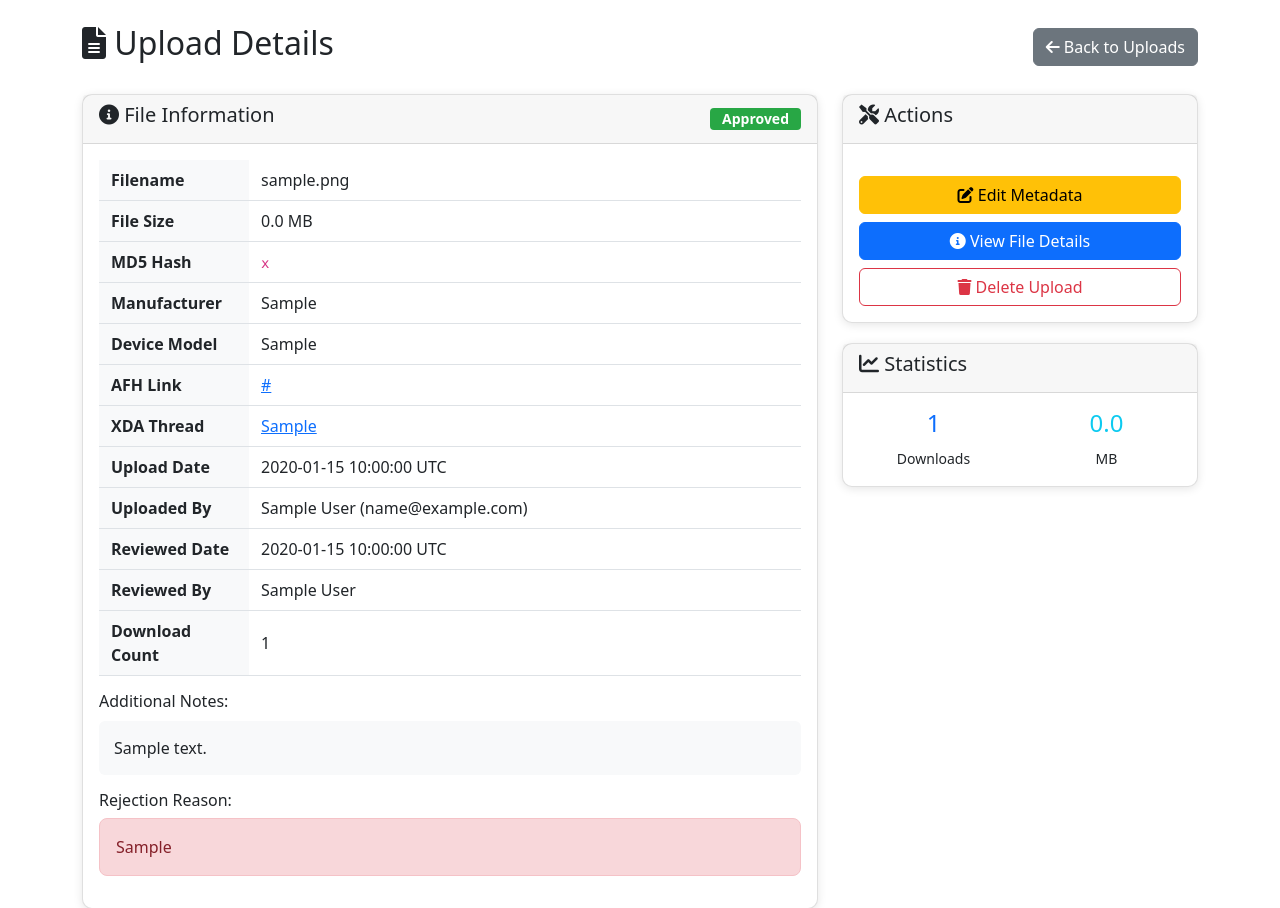
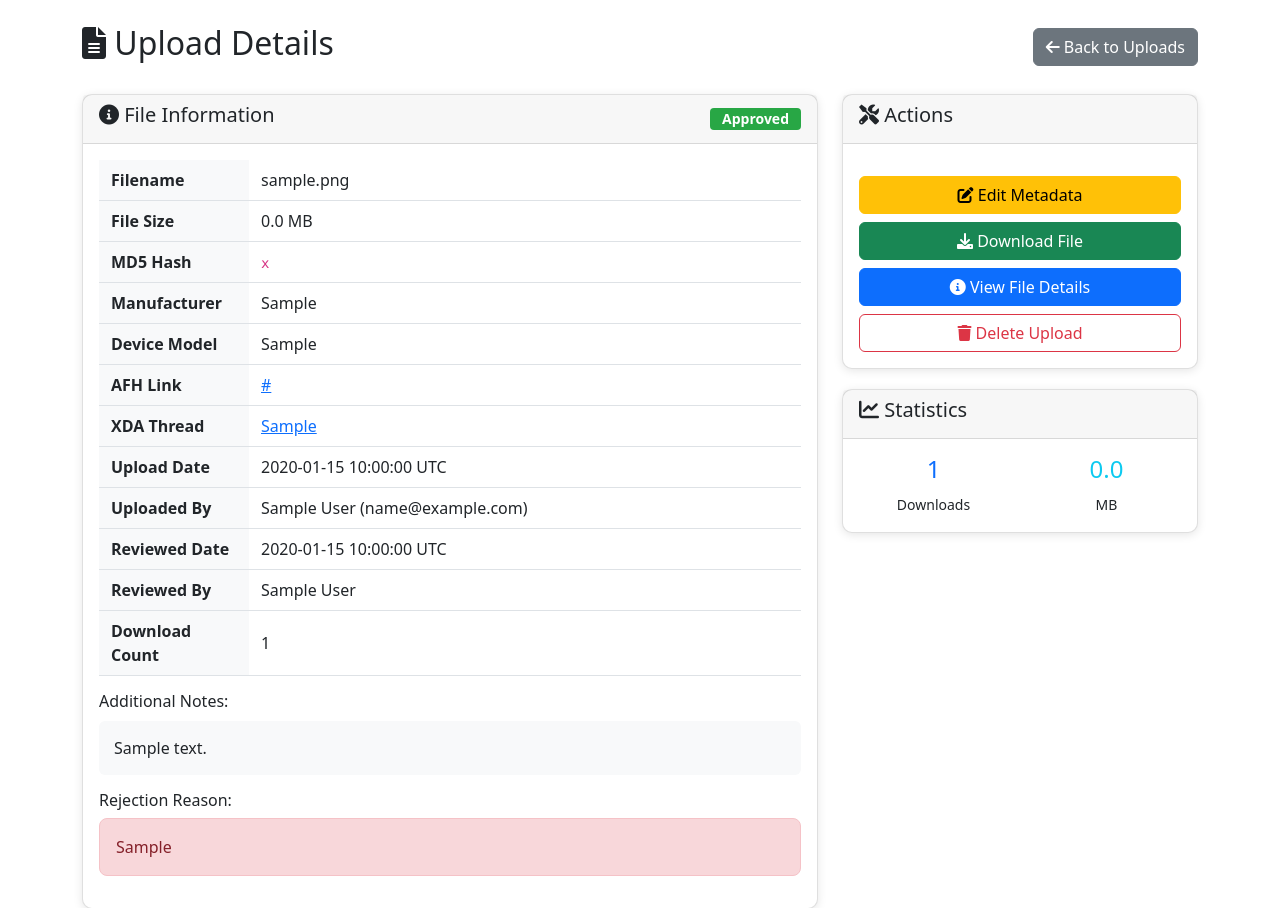
Before and after one commit to JoshAtticus/AFHArchive, a Flask app: page /admin/upload/1 in a window 1280 px wide. Shown: the part 58-966 px from the top of the page. Run offline with Flask 3, Linux system fonts and the light colour scheme; a user stored in the database is signed in; tables that the repository leaves empty hold one stand-in row (values such as "Sample post"); grey boxes marked "Sample" are stand-in pictures.

Commit message:
(admin) download files from admin dashboard

```diff
--- a/app/routes/admin.py
+++ b/app/routes/admin.py
@@ -1,4 +1,4 @@
-from flask import Blueprint, render_template, request, redirect, url_for, flash, jsonify, current_app
+from flask import Blueprint, render_template, request, redirect, url_for, flash, jsonify, current_app, Response, abort
 from flask_login import login_required, current_user
 from app import db
 from app.models import Upload, User, Announcement
@@ -8,6 +8,7 @@ from app.utils.email_utils import send_email, render_email_template
 from threading import Timer
 from sqlalchemy import or_
 from collections import defaultdict
+import os
 pending_email_batches = defaultdict(lambda: {'approved': [], 'rejected': [], 'timer': None})
 def schedule_upload_notification(user, approved_uploads, rejected_uploads):
     """Batch notifications for 5 minutes before sending approval/rejection emails"""
@@ -280,3 +281,52 @@ def delete_user(user_id):
 
     flash(f'User "{user.name}" and all their uploads have been deleted', 'info')
     return redirect(url_for('admin.users'))
+
+@admin_bp.route('/download/<int:upload_id>')
+@login_required
+@admin_required
+def download_file(upload_id):
+    """Admin download route that can download any file regardless of status"""
+    upload = Upload.query.get_or_404(upload_id)
+
+    # Convert relative path to absolute path
+    if not os.path.isabs(upload.file_path):
+        # Make path relative to application root directory
+        app_root = os.path.dirname(os.path.dirname(os.path.dirname(os.path.abspath(__file__))))
+        file_path = os.path.join(app_root, upload.file_path)
+    else:
+        file_path = upload.file_path
+
+    # Check if file exists
+    if not os.path.exists(file_path):
+        flash('File not found on disk', 'error')
+        return redirect(url_for('admin.view_upload', upload_id=upload_id))
+
+    # For admin downloads, we don't apply rate limiting but we do increment download count
+    upload.download_count += 1
+    db.session.commit()
+
+    def generate():
+        """Stream file without rate limiting for admin downloads"""
+        try:
+            with open(file_path, 'rb') as f:
+                while True:
+                    chunk = f.read(65536)  # 64KB chunks
+                    if not chunk:
+                        break
+                    yield chunk
+        except Exception as e:
+            current_app.logger.error(f'Admin download streaming error: {str(e)}')
+
+    # Create response with proper headers
+    response = Response(
+        generate(),
+        mimetype='application/octet-stream',
+        headers={
+            'Content-Disposition': f'attachment; filename="{upload.original_filename}"',
+            'Content-Length': str(upload.file_size),
+            'Cache-Control': 'no-cache',
+            'Connection': 'keep-alive'
+        }
+    )
+    return response
--- a/app/templates/admin/upload_detail.html
+++ b/app/templates/admin/upload_detail.html
@@ -136,6 +136,10 @@
                         <i class="fas fa-edit"></i> Edit Metadata
                     </a>
 
+                    <a href="{{ url_for('admin.download_file', upload_id=upload.id) }}" class="btn btn-success">
+                        <i class="fas fa-download"></i> Download File
+                    </a>
+
                     {% if upload.is_approved %}
                     <a href="{{ url_for('main.file_detail', upload_id=upload.id) }}" class="btn btn-primary">
                         <i class="fas fa-info-circle"></i> View File Details
```
